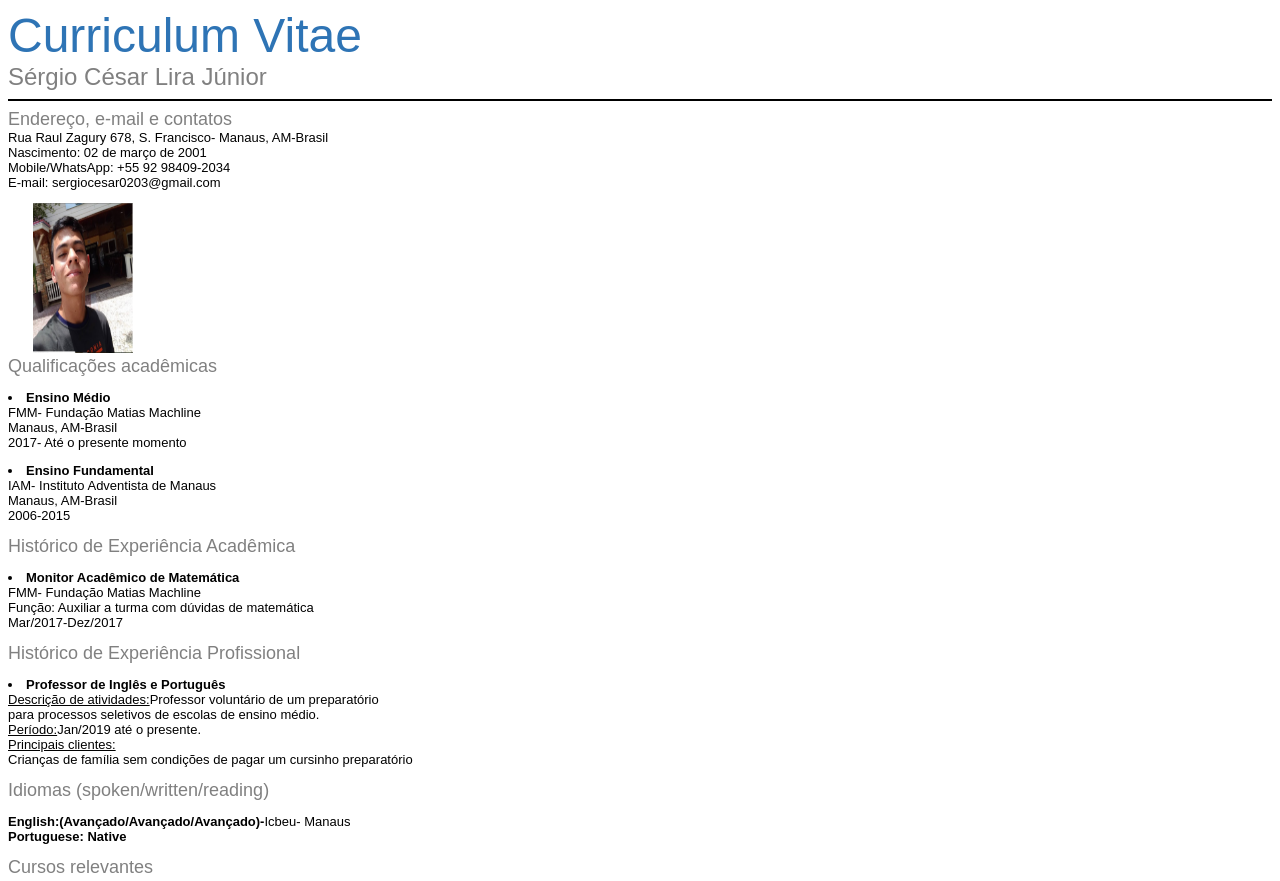
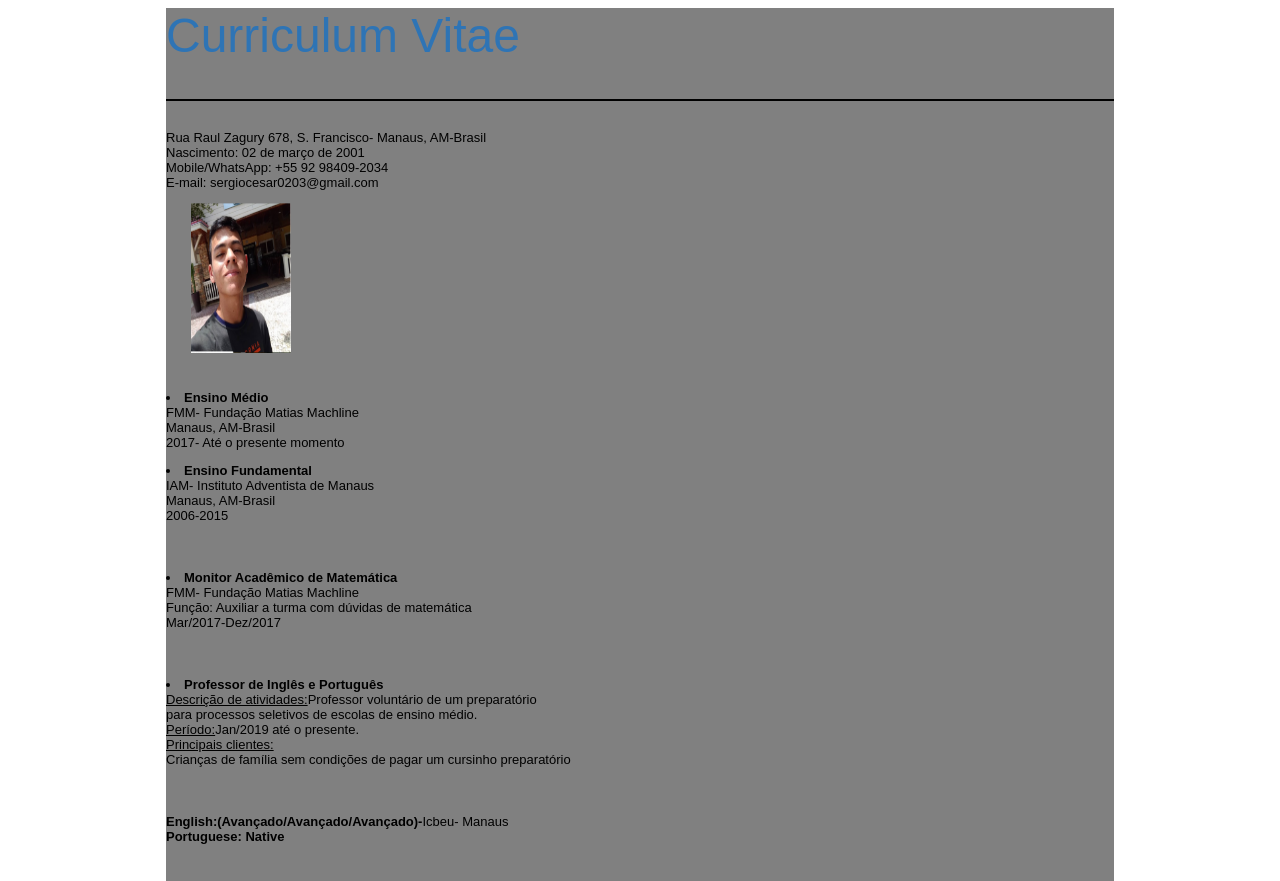
Before and after one commit to Sergio0203/curriculo_sergio, a plain HTML site: page index.html in a window 1280 px wide. Shown: the top 881 px of the page. Drawn offline with Linux system fonts and the light colour scheme.

Commit message:
Update index.html

```diff
--- a/index.html
+++ b/index.html
@@ -4,7 +4,7 @@
 		<meta charset="utf-8">
 	</HEAD>
 	<BODY>
-		<div>
+		<div style="background-color: gray; margin-left: 12.5%; margin-right: 12.5%">
 		<font color="#2E74B5" size="10">Curriculum Vitae<br></font>
 		<font color="gray" size="5">Sérgio César Lira Júnior</font>
 		<hr size= "2" color= "black">
```
